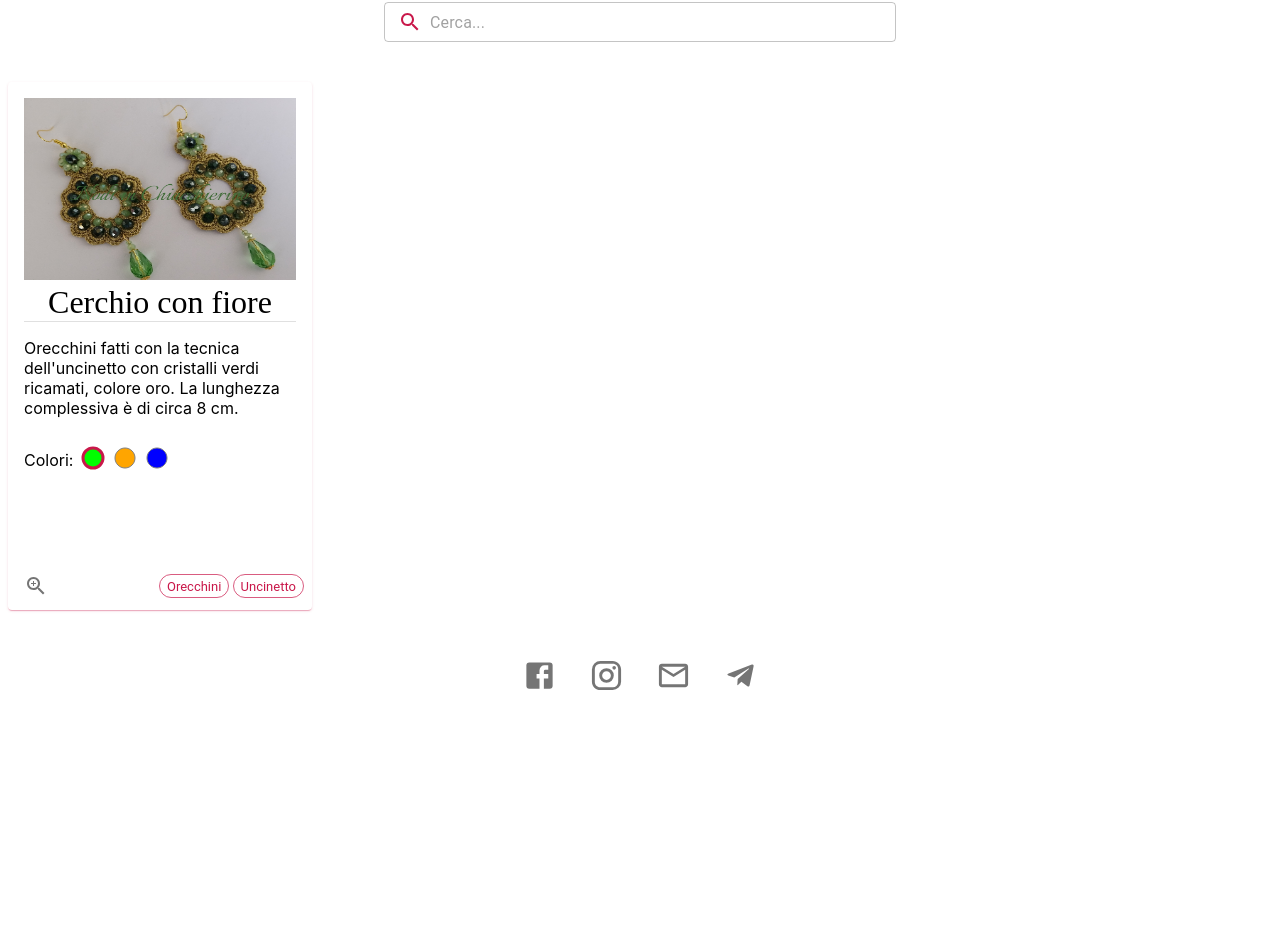
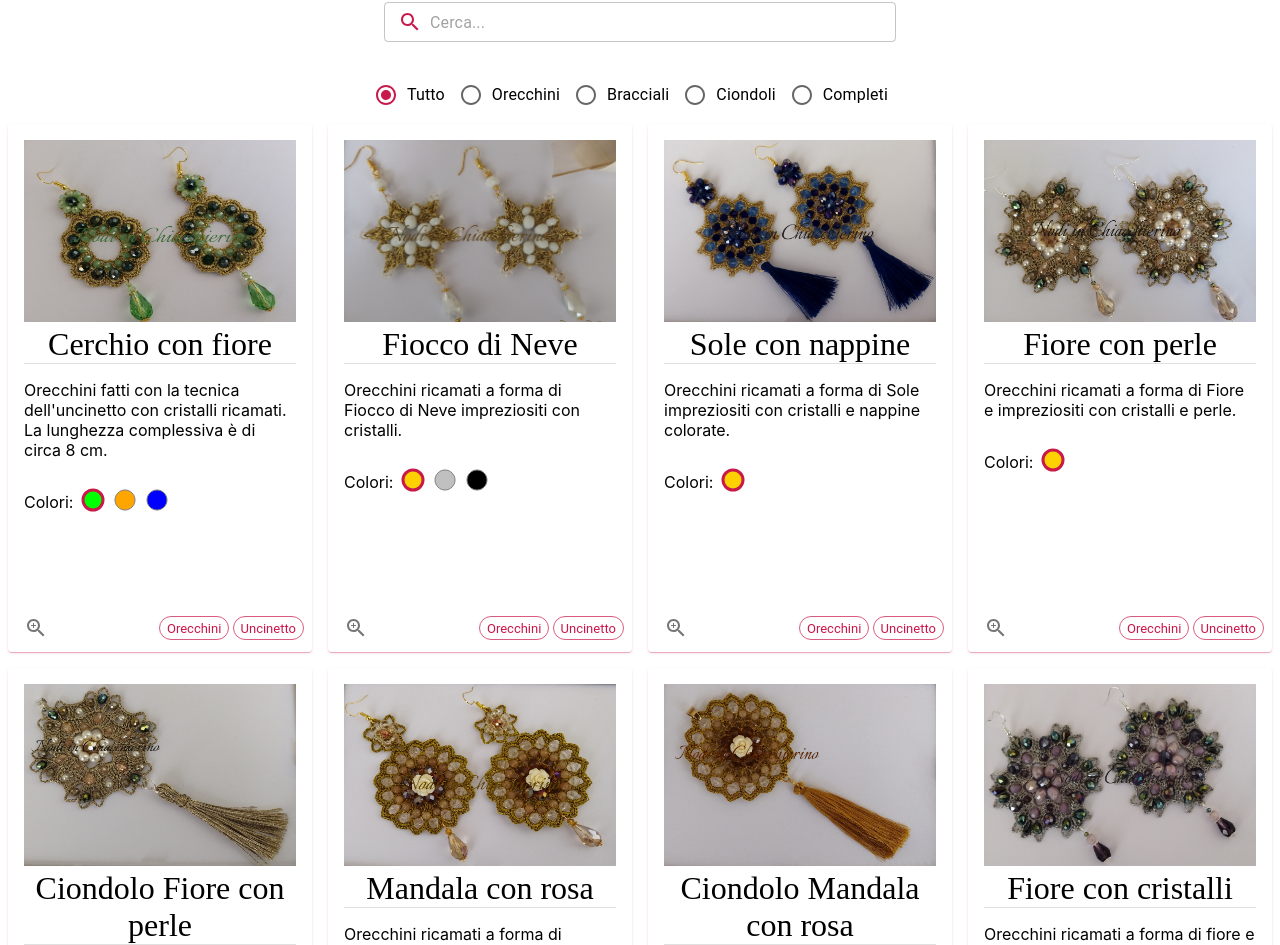
Before and after one commit to Tommaso4497/nodiin, a Next.js app: page /uncinetto in a window 1280 px wide. Shown: the part 692-1637 px from the top of the page. Before the commit the page ends 1425 px from the top, so only its background shows below. Built offline with nearby package versions, Linux system fonts and the light colour scheme; a web font is replaced by a local one.

Commit message:
add category filtering and insert other elements in uncinetto section

```diff
--- a/pages/uncinetto/index.js
+++ b/pages/uncinetto/index.js
@@ -1,4 +1,4 @@
-import { InputAdornment, OutlinedInput, Typography } from "@mui/material";
+import { FormControlLabel, InputAdornment, OutlinedInput, Radio, RadioGroup, Typography } from "@mui/material";
 import Image from "next/image";
 import React, { useState } from "react";
 import copertina from "../../images/copertina.jpg";
@@ -9,14 +9,10 @@ import useMediaQuery from "@mui/material/useMediaQuery";
 import theme from "../../styles/main";
 import SearchIcon from "@mui/icons-material/Search";
 
-
-
-
 const Uncinetto = () => {
   const [search, setSearch] = useState("");
+  const [categorySearch, setCategorySearch] = useState("");
   const mathes = useMediaQuery(theme.breakpoints.up("md"));
-
-
 
   return (
     <div>
@@ -46,10 +42,30 @@ const Uncinetto = () => {
           }
         />
       </div>
+      <div
+        style={{
+          display: "flex",
+          alignItems: "center",
+          justifyContent: "center",
+          paddingBottom: "2rem",
+          padding: mathes ? "0rem" : "1rem"
+        }}
+      >
+        <RadioGroup
+          row
+          value={categorySearch}
+          onChange={(e) => (setCategorySearch(e.target.value))}>
+          <FormControlLabel value="" control={<Radio />} label="Tutto" />
+          <FormControlLabel value="Orecchini" control={<Radio />} label="Orecchini" />
+          <FormControlLabel value="Bracciale" control={<Radio />} label="Bracciali" />
+          <FormControlLabel value="Ciondolo" control={<Radio />} label="Ciondoli" />
+          <FormControlLabel value="Completo" control={<Radio />} label="Completi" />
+        </RadioGroup>
+      </div>
       <div className={styles.wrapperGrid}>
         {uncinettoElements
           .filter((elem) =>
-            elem.title.toLowerCase().match(search.toLowerCase())
+            ((elem.title.toLowerCase().match(search.toLowerCase()) || elem.desc.toLowerCase().match(search.toLowerCase())) && (elem.cat.toLowerCase().match(categorySearch.toLowerCase())))
           )
           .map((filt) => (
             <SingleCard
--- a/utilsFunction/utilsFunction.js
+++ b/utilsFunction/utilsFunction.js
@@ -2,7 +2,6 @@ import MailIcon from "@mui/icons-material/Mail";
 import CollectionsIcon from "@mui/icons-material/Collections";
 import HomeIcon from "@mui/icons-material/Home";
 import { v4 as uuidv4 } from 'uuid';
-import Image from "next/image";
 import collana01 from "../images/Collana001.jpg";
 import collana02 from "../images/Collana002.jpg";
 import collana03 from "../images/Collana003.jpg";
@@ -107,28 +106,6 @@ import fioccoNeveRotondoGrande from "../images/chiacchierino/fioccoNeveRotondoGr
 import fioccoNeveStella from "../images/chiacchierino/fioccoNeveStella.jpeg";
 import fioccoNeveCiondolo from "../images/chiacchierino/fioccoNeveCiondolo.jpeg";
 
-
-
-const shimmer = (w, h) => `
-<svg width="${w}" height="${h}" version="1.1" xmlns="http://www.w3.org/2000/svg" xmlns:xlink="http://www.w3.org/1999/xlink">
-  <defs>
-    <linearGradient id="g">
-      <stop stop-color="#F4A2B8" offset="20%" />
-      <stop stop-color="#E55B83" offset="50%" />
-      <stop stop-color="#c9184a" offset="70%" />
-    </linearGradient>
-  </defs>
-  <rect width="${w}" height="${h}" fill="#fff" />
-  <rect id="r" width="${w}" height="${h}" fill="url(#g)" />
-  <animate xlink:href="#r" attributeName="x" from="-${w}" to="${w}" dur="1s" repeatCount="indefinite"  />
-</svg>`;
-
-const toBase64 = (str) =>
-  typeof window === 'undefined'
-    ? Buffer.from(str).toString('base64')
-    : window.btoa(str);
-
-
 const menuElement = [
   {
     id: "0",
@@ -211,7 +188,7 @@ const chiacchierinoElements = [
       imG: braccialeOroVerde,
     }],
     category: "Chiacchierino",
-    cat: "Ciondolo",
+    cat: "Bracciale",
   },
   {
     id: uuidv4(),
@@ -223,7 +200,7 @@ const chiacchierinoElements = [
       imG: braccialeArgentoRosa,
     }],
     category: "Chiacchierino",
-    cat: "Ciondolo",
+    cat: "Bracciale",
   },
   {
     id: uuidv4(),
@@ -292,6 +269,18 @@ const chiacchierinoElements = [
     images: [{
       name: "Bianco",
       color: "#fff",
+      imG: fioccoNeveStella,
+    }],
+    category: "Chiacchierino",
+    cat: "Orecchini",
+  },
+  {
+    id: uuidv4(),
+    title: "Fiocco di Neve mod 5.",
+    desc: "Orecchini ricamati a forma di fiocco di neve.",
+    images: [{
+      name: "Bianco",
+      color: "#fff",
       imG: fioccoNeveOrecchini,
     }],
     category: "Chiacchierino",
@@ -299,7 +288,7 @@ const chiacchierinoElements = [
   },
   {
     id: uuidv4(),
-    title: "Ciondolo fiocco di Neve mod 4.",
+    title: "Ciondolo fiocco di Neve mod 5.",
     desc: "Ciondolo ricamato a forma di fiocco di neve.",
     images: [{
       name: "Bianco",
@@ -315,7 +304,7 @@ const uncinettoElements = [
   {
     id: uuidv4(),
     title: "Cerchio con fiore",
-    desc: "Orecchini fatti con la tecnica dell'uncinetto con cristalli verdi ricamati, colore oro. La lunghezza complessiva è di circa 8 cm.",
+    desc: "Orecchini fatti con la tecnica dell'uncinetto con cristalli ricamati. La lunghezza complessiva è di circa 8 cm.",
     images: [{
       name: "Verde",
       color: "#0f0",
@@ -330,6 +319,128 @@ const uncinettoElements = [
       name: "Blu",
       color: "#00f",
       imG: cerchioFioreBlu,
+    }],
+    category: "Uncinetto",
+    cat: "Orecchini",
+  },
+  {
+    id: uuidv4(),
+    title: "Fiocco di Neve",
+    desc: "Orecchini ricamati a forma di Fiocco di Neve impreziositi con cristalli.",
+    images: [{
+      name: "Oro",
+      color: "#ffd100",
+      imG: fioccoNeveOroBianco,
+    },
+    {
+      name: "Argento",
+      color: "#c0c0c0",
+      imG: fioccoNeveArgentoBianco,
+    },
+    {
+      name: "Nero",
+      color: "#000",
+      imG: fioccoNeveArgentoNero,
+    }],
+    category: "Uncinetto",
+    cat: "Orecchini",
+  },
+  {
+    id: uuidv4(),
+    title: "Sole con nappine",
+    desc: "Orecchini ricamati a forma di Sole impreziositi con cristalli e nappine colorate.",
+    images: [{
+      name: "Oro",
+      color: "#ffd100",
+      imG: stellaOroBlu,
+    }],
+    category: "Uncinetto",
+    cat: "Orecchini",
+  },
+  {
+    id: uuidv4(),
+    title: "Fiore con perle",
+    desc: "Orecchini ricamati a forma di Fiore e impreziositi con cristalli e perle.",
+    images: [{
+      name: "Oro",
+      color: "#ffd100",
+      imG: fioreOro,
+    }],
+    category: "Uncinetto",
+    cat: "Orecchini",
+  },
+  {
+    id: uuidv4(),
+    title: "Ciondolo Fiore con perle",
+    desc: "Ciodnolo ricamato a forma di Fiore e impreziosito con cristalli e perle.",
+    images: [{
+      name: "Oro",
+      color: "#ffd100",
+      imG: medaglioneFioreOro,
+    }],
+    category: "Uncinetto",
+    cat: "Ciondolo",
+  },
+  {
+    id: uuidv4(),
+    title: "Mandala con rosa",
+    desc: "Orecchini ricamati a forma di mandala e impreziositi con cristalli e rose.",
+    images: [{
+      name: "Oro",
+      color: "#ffd100",
+      imG: cerchiRosaAvorio,
+    }],
+    category: "Uncinetto",
+    cat: "Orecchini",
+  },
+  {
+    id: uuidv4(),
+    title: "Ciondolo Mandala con rosa",
+    desc: "Ciondolo ricamato a forma di Mandala e impreziosito con cristalli e rose.",
+    images: [{
+      name: "Oro",
+      color: "#ffd100",
+      imG: medaglioneRosaAvorio,
+    }],
+    category: "Uncinetto",
+    cat: "Ciondolo",
+  },
+  {
+    id: uuidv4(),
+    title: "Fiore con cristalli",
+    desc: "Orecchini ricamati a forma di fiore e impreziositi con cristalli.",
+    images: [{
+      name: "Argento",
+      color: "#c0c0c0",
+      imG: fioccoArgentoVerde,
+    }],
+    category: "Uncinetto",
+    cat: "Orecchini",
+  },
+  {
+    id: uuidv4(),
+    title: "Ciondolo Fiore con cristalli",
+    desc: "Ciondolo ricamato a forma di fiore e impreziosito con cristalli.",
+    images: [{
+      name: "Argento",
+      color: "#c0c0c0",
+      imG: medaglioneFioccoArgentoVerde,
+    }],
+    category: "Uncinetto",
+    cat: "Ciondolo",
+  },
+  {
+    id: uuidv4(),
+    title: "Rombo con Fiore",
+    desc: "Orecchini ricamati a forma di rombo.",
+    images: [{
+      name: "Oro",
+      color: "#ffd100",
+      imG: rombiOroeBlu,
+    }, {
+      name: "Blu",
+      color: "#00f",
+      imG: rombiBlueSenape,
     }],
     category: "Uncinetto",
     cat: "Orecchini",
```
Also changed, not shown: pages/chiacchierino/index.js (+23 -2 lines).
